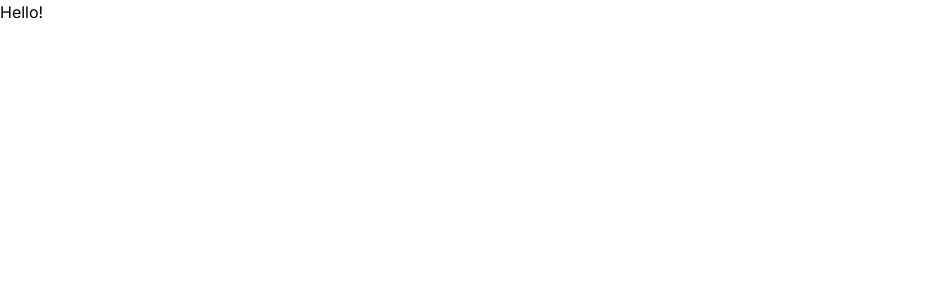
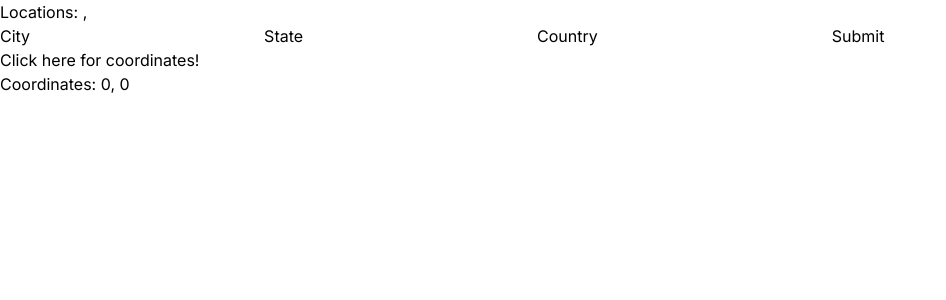
Before and after one commit to michaelzhan1/weather, a Next.js app: page / in a window 1280 px wide. Shown: the top 300 px of the page, without its empty margins (0-946 px from the left). Built offline with nearby package versions, Linux system fonts and the light colour scheme.

Commit message:
Add coordinate from city search

```diff
--- /dev/null
+++ b/app/api/coords/route.ts
@@ -0,0 +1,39 @@
+import { GeocodingRequestBody, Geocode } from "@/types/backend";
+
+
+export async function POST(request: Request) {
+  const body: GeocodingRequestBody = await request.json();
+  const { city, state, country } = body;
+
+  const searchParams: URLSearchParams = new URLSearchParams({
+    'city': city,
+    'country': country
+  });
+
+  if (state) {
+    searchParams.append('state', state);
+  }
+
+  const res: Response = await fetch('https://api.api-ninjas.com/v1/geocoding?' + searchParams, {
+    headers: {
+      'X-Api-Key': process.env.APININJA_KEY as string,
+    }
+  });
+  if (!res.ok) {
+    alert('An error occured while looking up location data')
+    return new Response(JSON.stringify({ result: null, message: 'An error occured while looking up location data' }), {
+      status: 500,
+      headers: {
+        'Content-Type': 'application/json'
+      }
+    });
+  } else {
+    const data: Geocode[] = await res.json();
+    return new Response(JSON.stringify({ result: data, message: 'Success' }), {
+      status: 200,
+      headers: {
+        'Content-Type': 'application/json'
+      }
+    });
+  }
+}
--- a/app/page.tsx
+++ b/app/page.tsx
@@ -1,7 +1,10 @@
+import LocationForm from "@/components/LocationForm"
+
+
 export default function Home() {
   return(
     <>
-      Hello!
+      <LocationForm />
     </>
   )
 }
--- /dev/null
+++ b/components/LocationForm.tsx
@@ -0,0 +1,62 @@
+'use client'
+
+
+import { useState } from 'react';
+import { GeocodeResponseBody } from '@/types/backend';
+
+
+export default function LocationForm () {
+  const [city, setCity] = useState<string>('');
+  const [state, setState] = useState<string>('');
+  const [country, setCountry] = useState<string>('');
+  const [latitude, setLatitude] = useState<number>(0);
+  const [longitude, setLongitude] = useState<number>(0);
+
+  async function getCoords (): Promise<void> {
+    await fetch(`/api/coords`, {
+      method: 'POST',
+      headers: {
+        'Content-Type': 'application/json'
+      },
+      body: state ? JSON.stringify({ city, state, country }) : JSON.stringify({ city, country })
+    })
+    const res: Response = await fetch(`/api/coords`, {
+      method: 'POST',
+      headers: {
+        'Content-Type': 'application/json'
+      },
+      body: state ? JSON.stringify({ city, state, country }) : JSON.stringify({ city, country })
+    })
+    if (!res.ok) {
+      alert(`Error while finding data for ${city}, ${state}, ${country}`)
+    } else {
+      const data: GeocodeResponseBody = await res.json()
+      if (!data.result || data.result.length === 0) {
+        alert(`No data found for ${city}, ${state}, ${country}. Maybe check spelling?`)
+        console.error(`No data found for ${city}, ${state}, ${country}`)
+      } else {
+        setLatitude(data.result[0].latitude)
+        setLongitude(data.result[0].longitude)
+        alert(`Coordinates for ${city}, ${state}, ${country} are ${data.result[0].latitude}, ${data.result[0].longitude}`)
+        console.log('Set coordinates')
+      }
+    }
+  }
+
+  return (
+    <>
+      <div>Locations: {city}, {country}</div>
+      <form>
+        <label htmlFor='city'>City</label>
+        <input name="city" type='text' value={city} onChange={e => setCity(e.target.value)} required />
+        <label htmlFor='state'>State</label>
+        <input name='state' type='text' value={state} onChange={e => setState(e.target.value)} />
+        <label htmlFor='country'>Country</label>
+        <input name="country" type='text' value={country} onChange={e => setCountry(e.target.value)} required />
+        <button type='button' onClick={() => console.log(city, country)}>Submit</button>
+      </form>
+      <button type='button' onClick={getCoords}>Click here for coordinates!</button>
+      <div>Coordinates: {latitude}, {longitude}</div>
+    </>
+  )
+}
--- /dev/null
+++ b/types/backend.ts
@@ -0,0 +1,18 @@
+export interface GeocodingRequestBody {
+  city: string;
+  state?: string;
+  country: string;
+}
+
+export interface Geocode {
+  name: string;
+  latitude: number;
+  longitude: number;
+  country: string;
+  state: string;
+}
+
+export interface GeocodeResponseBody {
+  result: Geocode[] | null;
+  message: string;
+}
```
